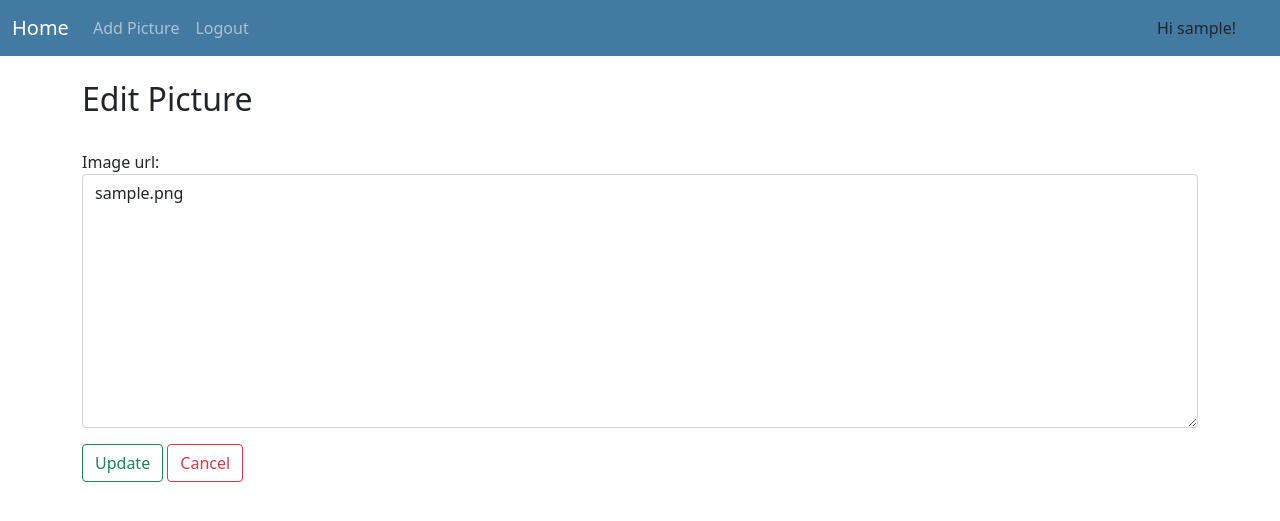
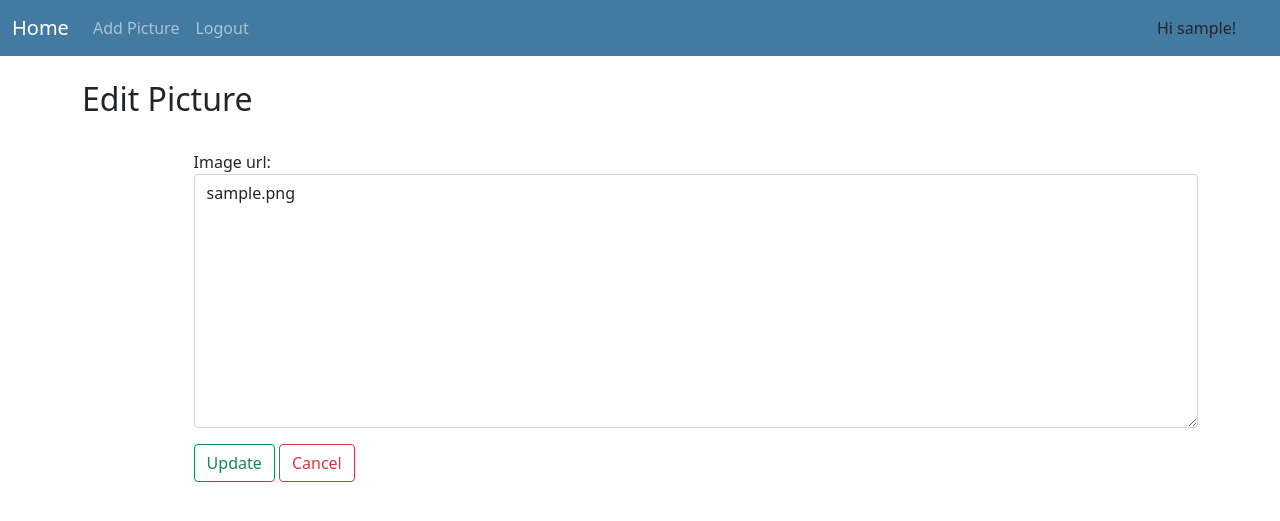
Before and after one commit to racevedo12/My-Journey, a Django app: page /picture/edit/1 in a window 1280 px wide. Shown: the top 521 px of the page. Run offline with Django 3.2, Linux system fonts and the light colour scheme; a user stored in the database is signed in; tables that the repository leaves empty hold one stand-in row (values such as "Sample post"); some libraries are stand-ins or nearby versions.

Commit message:
:lipstick: Adding styles to delete/edit pages and picture details as well

```diff
--- a/my_journey/static/css/main.css
+++ b/my_journey/static/css/main.css
@@ -66,3 +66,13 @@ a:link
     margin-left: 18%;
     margin-bottom: 5%;
 }
+
+.edit-form
+{
+    margin-left: 10%;
+}
+
+.delete-form
+{
+    margin-left: 27%;
+}
--- a/my_journey/templates/my_journey/delete_picture.html
+++ b/my_journey/templates/my_journey/delete_picture.html
@@ -6,7 +6,7 @@
         <h2> Delete Picture </h2>
         <br/>
 
-        <div class="form-group">
+        <div class="form-group delete-form">
             <form method="POST">
                 {% csrf_token %}
 
--- a/my_journey/templates/my_journey/edit_picture.html
+++ b/my_journey/templates/my_journey/edit_picture.html
@@ -6,7 +6,7 @@
         <h2> Edit Picture </h2>
         <br/>
 
-        <div class="form-group">
+        <div class="form-group edit-form">
             <form method="POST">
                 {% csrf_token %}
                 {{ form.as_p }}
--- a/my_journey/templates/my_journey/picture_detail.html
+++ b/my_journey/templates/my_journey/picture_detail.html
@@ -79,8 +79,6 @@
         <a href="{% url 'user_home_page' %}" class="btn btn-outline-dark"> Back </a>
     </div>
 
-
-
 {% else %}
     <hr/>
     <h4 class="comment-title"> Comments </h4>
@@ -96,7 +94,6 @@
 
     <a href="{% url 'user_home_page' %}" class="btn btn-outline-dark"> Back </a>
 
-
 {% endif %}
 
 {% endblock %}
```
